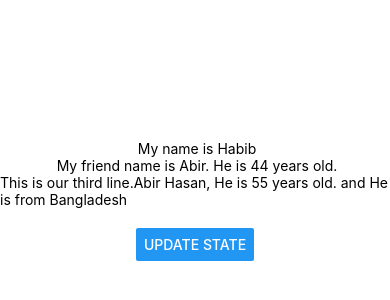
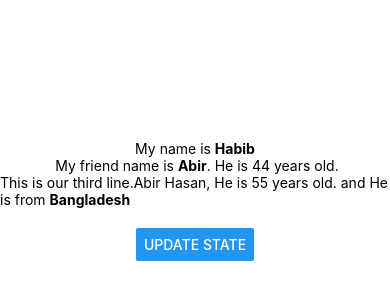
Before and after one commit to smhabibjr/StickerSmash, a React Native app: screen / in a window 390 px wide. Shown: the part 222-522 px from the top of the page. Built offline with nearby package versions, Linux system fonts and the light colour scheme.

Commit message:
use react state and style

```diff
--- a/App.js
+++ b/App.js
@@ -9,14 +9,15 @@ export default function App() {
   const changeName = () => {
     setName("Muhammad Habib");
     changePerson({name:"Muhammad", age: 55})
+    changeUser(["only habib", 22, "Germany"])
   }
 
   return (
     <View style={styles.container}>
 
-        <Text> My name is {name}</Text>
-        <Text> My friend name is {person.name}. He is {person.age} years old.</Text>
-      <Text>This is our third line.{user[0]}, He is {user[1]} years old. and He is from {user[2]}  </Text>
+      <Text> My name is <Text style={styles.textBold}>{name}</Text> </Text>
+      <Text> My friend name is <Text style={styles.textBold}>{person.name}</Text>. He is {person.age} years old.</Text>
+      <Text>This is our third line.{user[0]}, He is {user[1]} years old. and He is from <Text style={styles.textBold}>{user[2]}</Text>  </Text>
 
 
       <View style={styles.buttonContainer}>
@@ -36,5 +37,8 @@ const styles = StyleSheet.create({
   },
   buttonContainer:{
     marginTop:20
+  },
+  textBold: {
+    fontWeight: "bold"
   }
 });
```
